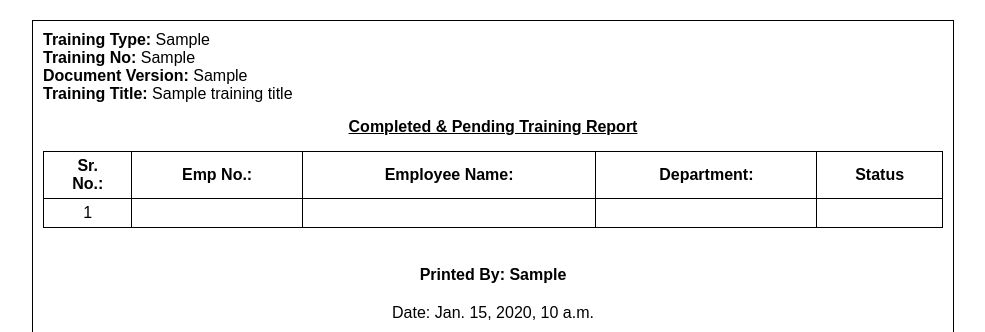
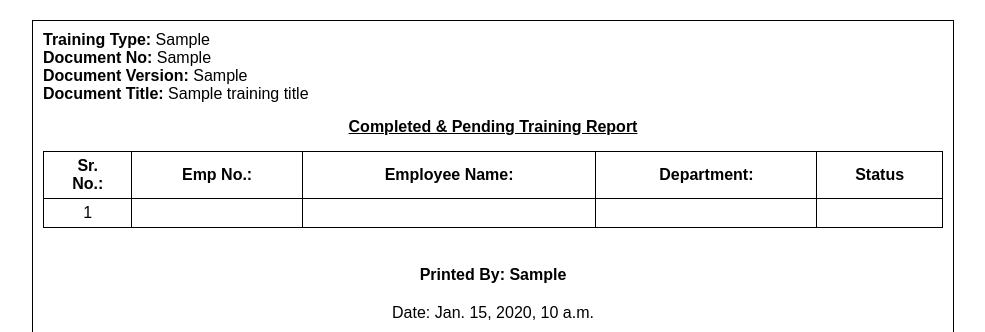
Before and after one commit to n10techno/lmsdms_backend, a Django app: template configure/templates/pending_training_report.html in a window 1280 px wide. Shown: the top 332 px of the page, without its empty margins (147-1132 px from the left). Run offline with Django 4.2, Linux system fonts and the light colour scheme; tables that the repository leaves empty hold one stand-in row (values such as "Sample post"); the template is opened without the code that fills it: values that come from a table or form of the project are taken from there, most other values are stand-ins (such as "Sample title", 1, 10 or a date in 2020).

Commit message:
heading change pending report

```diff
--- a/configure/templates/pending_training_report.html
+++ b/configure/templates/pending_training_report.html
@@ -7,9 +7,9 @@
     <div style="width: 100%;margin:auto;margin-top:20px; max-width: 900px; border: 1px solid black; padding: 10px; font-family: Arial, sans-serif;">
         <div style="margin-bottom: 5px;">
             <span style="font-weight: bold;">Training Type:</span> {{ training_type }}<br>
-            <span style="font-weight: bold;">Training No:</span> {{ training_no }}<br>
+            <span style="font-weight: bold;">Document No:</span> {{ training_no }}<br>
             <span style="font-weight: bold;">Document Version:</span> {{ training_version }}<br>
-            <span style="font-weight: bold;">Training Title:</span> {{ training_title }}
+            <span style="font-weight: bold;">Document Title:</span> {{ training_title }}
         </div>
 
         <div style="text-align: center; margin: 15px 0; font-weight: bold; text-decoration: underline;">
```
